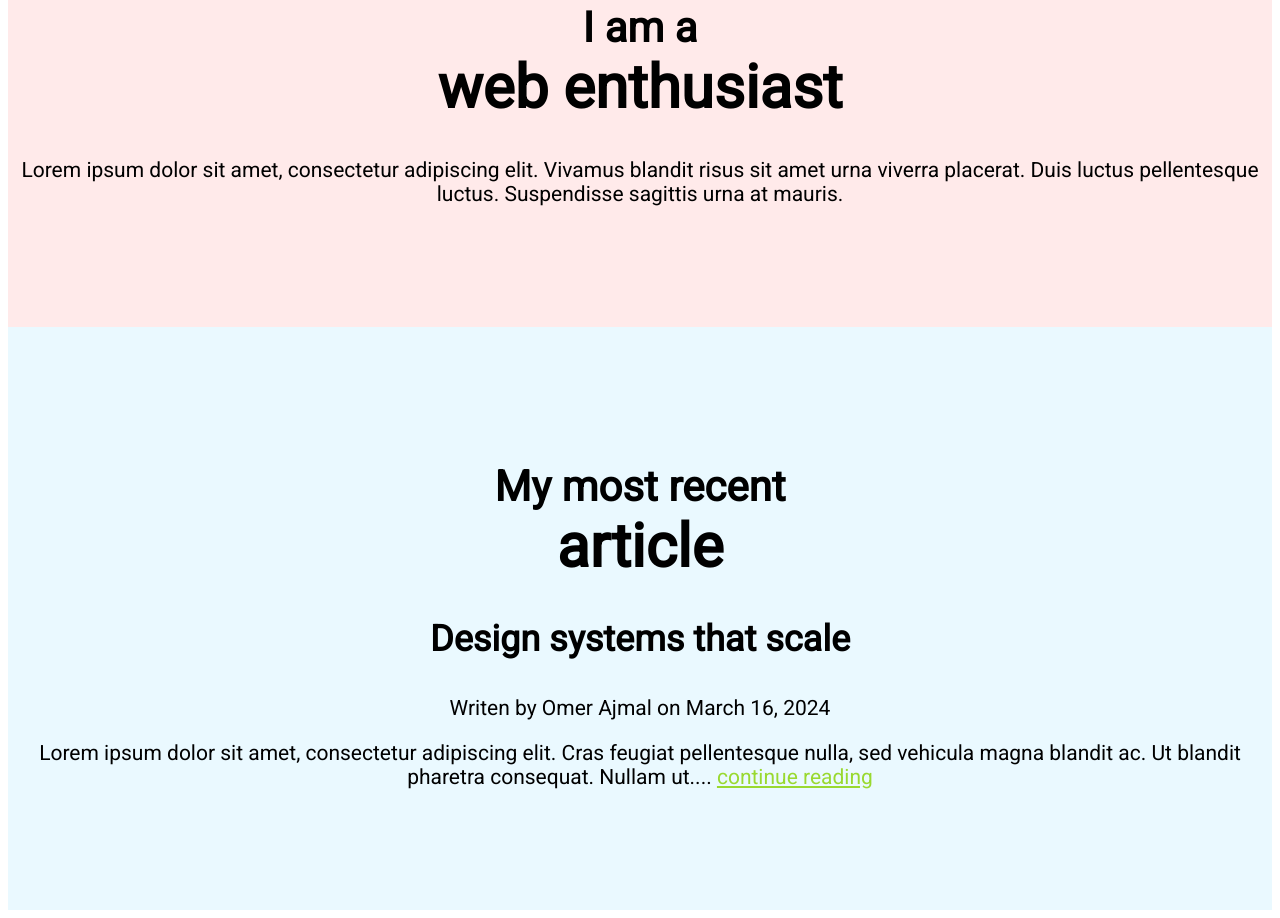
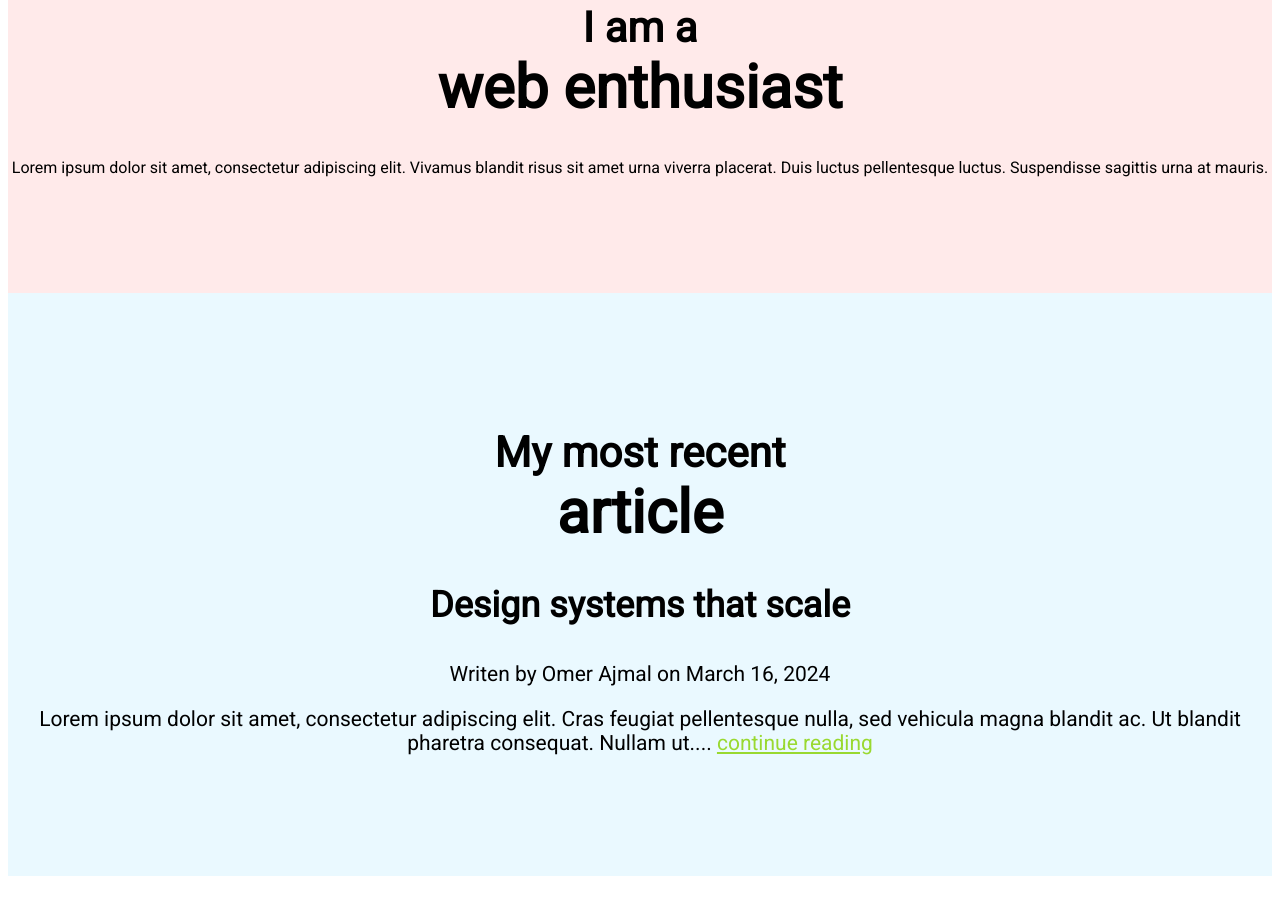
Before and after one commit to laibashafiqCS/test12, a plain HTML site: page index.html in a window 1280 px wide. Shown: the part 890-1808 px from the top of the page. After the commit the page ends 1774 px from the top, so only its background shows below. Drawn offline with Linux system fonts and the light colour scheme; a web font is replaced by a local one.

Commit message:
Update style.css

```diff
--- a/CSS/style.css
+++ b/CSS/style.css
@@ -5,6 +5,9 @@ img{
     height: 300px;
     width: 300px;
     border-radius: 200px;
+}
+#small{
+     font-size: 16px;
 }
 
 .main{
```
